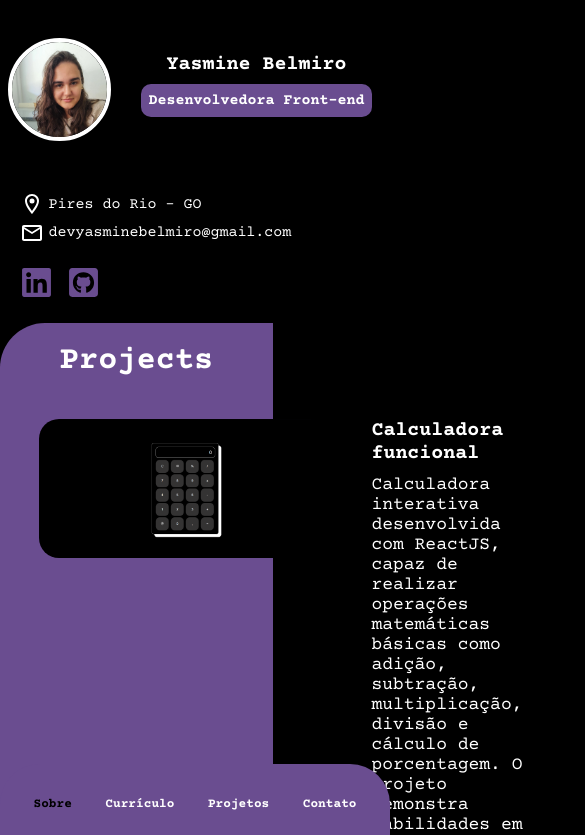
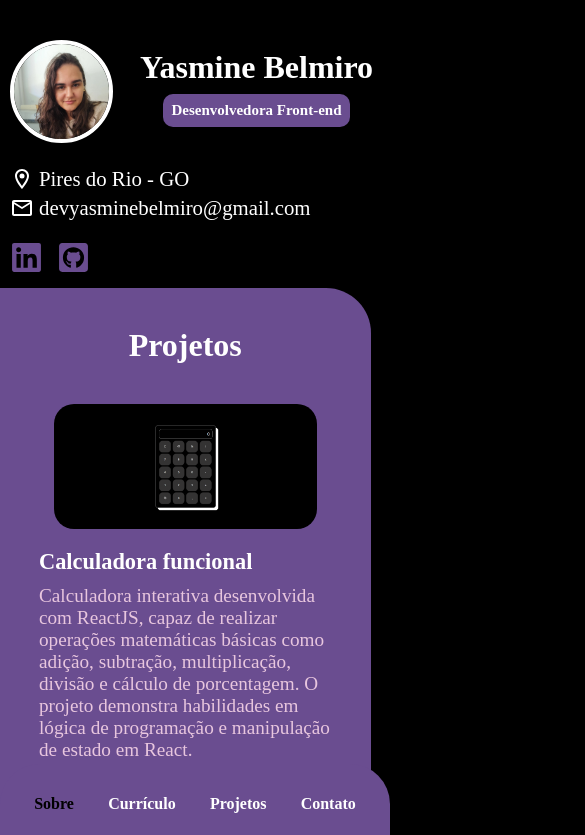
Before and after one commit to yasminebelmiro/portfolio, a React (Vite) app: page /projetos in a window 390 px wide. Shown: the top 835 px of the page, 585 px wide, since content can reach past the window. Built offline with nearby package versions, Linux system fonts and the light colour scheme.

Commit message:
style: responsividade do site adicionada

```diff
--- a/src/components/Header/style.jsx
+++ b/src/components/Header/style.jsx
@@ -55,7 +55,8 @@ export const Item = styled(Link)`
   justify-content: center;
   font-weight: bold;
 
-  @media (max-width: 600px) {
-    font-size: 0.8rem;
+    @media (max-width: 400px) {
+    font-size: 1rem;
   }
+
 `;
--- a/src/global.jsx
+++ b/src/global.jsx
@@ -6,8 +6,7 @@ export const GlobalStyle = createGlobalStyle`
     --white: #FFFFFF;
     --purple: #6A4D90;
     --purple-100: #1E0C25;
-    --purple-200: #6A1E55;
-    --purple-300: #967A8E;
+    --purple-300:rgb(232, 198, 222);
 }
 
 *{
@@ -18,7 +17,7 @@ export const GlobalStyle = createGlobalStyle`
 
 body{
     background-color:black;
-    font-family: "Courier Prime", serif;
+
 }
 `;
 
@@ -26,10 +25,9 @@ export const GlobalContainer = styled.div`
   display: flex;
   flex-direction: row;
   width: 100vw;
-
   padding-top: 30px;
 
-  @media (max-width: 600px) {
+  @media (max-width: 1100px) {
     flex-direction: column;
     width: auto;
     height: auto;
--- a/src/pages/About/style.jsx
+++ b/src/pages/About/style.jsx
@@ -1,10 +1,8 @@
-import { FaHome } from "react-icons/fa";
-import { Fa42Group } from "react-icons/fa6";
 import styled from "styled-components";
 
 export const AboutContainer = styled.section`
   width: 70%;
-height: 83vh;
+  height: 83vh;
   display: flex;
   flex-direction: column;
   justify-content: center;
@@ -13,45 +11,35 @@ height: 83vh;
   background-color: var(--purple);
   border-radius: 45px 0px 0px 45px;
 
-  @media (max-width: 600px) {
-    width: 100%;
+  @media (max-width: 1100px) {
+    height: auto;
+    width: 95%;
     padding: 10%;
     margin-bottom: 90px;
+    border-radius: 0px 45px 45px 0px;
   }
 `;
 
 export const Title = styled.h1`
-  font-size: 2rem;
+
   margin-bottom: 5%;
-  @media (max-width: 650px) {
-    font-size: 1.5rem;
-  }
+
 `;
 
 export const Description = styled.p`
   font-size: 1.2rem;
   max-width: 700px;
 
-  @media (max-width: 1100px) {
+  @media (max-width: 900px) {₢
     font-size: 1rem;
-    max-width: 500px;
   }
 
-  @media (max-width: 850px) {
-    max-width: 400px;
-  }
-  @media (max-width: 650px) {
-    max-width: 350px;
-  }
 `;
 
 export const Subtitle = styled.h2`
-  font-size: 2rem;
+
   margin: 5% 0;
 
-  @media (max-width: 650px) {
-    font-size: 1.5rem;
-  }
 `;
 
 export const LangageContent = styled.div`
@@ -62,15 +50,9 @@ export const LangageContent = styled.div`
   align-items: center;
 
   @media (max-width: 1100px) {
-    max-width: 500px;
     gap: 30px;
   }
-
-  @media (max-width: 850px) {
-    max-width: 400px;
-  }
-  @media (max-width: 650px) {
-    max-width: 350px;
+  @media (max-width: 600px) {
     gap: 20px;
   }
 `;
--- a/src/pages/Contacts/style.jsx
+++ b/src/pages/Contacts/style.jsx
@@ -2,15 +2,23 @@ import styled from "styled-components";
 
 export const ContactContainer = styled.div`
   width: 70%;
-
+  height: auto;
   display: flex;
   flex-direction: column;
+  justify-content: center;
   align-items: center;
-
   color: white;
   background-color: var(--purple);
   border-radius: 45px 0px 0px 45px;
-  padding: 3% 10%;
+  padding: 5%;
+
+  @media (max-width: 1100px) {
+    height: auto;
+    width: 95%;
+    padding: 10%;
+    margin-bottom: 90px;
+    border-radius: 0px 45px 45px 0px;
+  }
 `;
 
 export const SocialIcons = styled.div`
@@ -21,8 +29,10 @@ export const SocialIcons = styled.div`
 export const ContactForm = styled.form`
   display: flex;
   flex-direction: column;
-  align-items: center;
   margin-top: 20px;
+   @media (max-width: 600px) {
+
+  }
 `;
 
 export const SmallInput = styled.input`
@@ -35,6 +45,9 @@ export const SmallInput = styled.input`
   padding-right: 20px;
   font-size: 18px;
   color: black;
+  @media (max-width: 600px) {
+    width: 100%;
+  }
 `;
 
 export const LargeInput = styled.input`
@@ -47,10 +60,14 @@ export const LargeInput = styled.input`
   padding-right: 20px;
   font-size: 18px;
   color: black;
+
+  @media (max-width: 600px) {
+    width: 100%;
+  }
 `;
 
 export const Button = styled.button`
-  width: 200px;
+  width: 494px;
   height: 40px;
   border: none;
   background-color: black;
@@ -58,6 +75,9 @@ export const Button = styled.button`
   font-size: 18px;
   border-radius: 20px;
   cursor: pointer;
+    @media (max-width: 600px) {
+    width: 100%;
+  }
 `;
 
 export const SocialContainer = styled.div`
--- a/src/pages/Cv/style.jsx
+++ b/src/pages/Cv/style.jsx
@@ -2,15 +2,23 @@ import styled from "styled-components";
 
 export const CvContainer = styled.div`
   width: 70%;
-
+  height: auto;
   display: flex;
   flex-direction: column;
-
+  justify-content: center;
   align-items: center;
   color: white;
   background-color: var(--purple);
   border-radius: 45px 0px 0px 45px;
-  padding: 5% 10%;
+  padding: 5%;
+
+  @media (max-width: 1100px) {
+    height: auto;
+    width: 95%;
+    padding: 10%;
+    margin-bottom: 90px;
+    border-radius: 0px 45px 45px 0px;
+  }
 `;
 
 export const Title = styled.h1``;
@@ -18,12 +26,14 @@ export const Title = styled.h1``;
 export const Button = styled.button`
   background-color: black;
   color: white;
-  font-size: 20px;
-  width: 217px;
-  height: 47px;
+  font-size: 1rem;
+  width: 200px;
+  height: 40px;
   border-radius: 20px;
   border: none;
   cursor: pointer;
+  margin: 20px;
+
   &: hover {
     background-color: white;
     color: black;
@@ -36,14 +46,24 @@ export const EducationContent = styled.div`
 `;
 
 export const IconContainer = styled.div`
+  display: flex;
+  justify-content: center;
+  align-items: center;
   height: 60px;
   background-color: black;
   padding: 10px;
   border-radius: 10px;
+
+  @media (max-width: 600px) {
+    height: 50px;
+  }
 `;
 
 export const Icon = styled.div`
   font-size: 38px;
+  @media (max-width: 600px) {
+    font-size: 28px;
+  }
 `;
 
 export const DescriptionContent = styled.div`
@@ -54,17 +74,19 @@ export const DescriptionContent = styled.div`
 `;
 
 export const Subtitle = styled.h2`
-  margin-top: 20px;
-  font-size: 25px;
+  margin-top: 15px;
+  font-size: 1.6rem;
 `;
 export const Column = styled.div`
   padding: 20px 0;
 `;
 
 export const Name = styled.h3`
-  font-size: 20px;
+  font-size: 1.4rem;
+  margin-bottom: 15px;
 `;
 
 export const Description = styled.p`
-  font-size: 18px;
+  font-size: 1.2rem;
+  color: var(--purple-300);
 `;
--- a/src/pages/Home/style.jsx
+++ b/src/pages/Home/style.jsx
@@ -9,9 +9,14 @@ export const HomeContainer = styled.section`
   align-items: center;
   color: white;
 
-  @media (max-width: 600px) {
+  @media (max-width: 1100px) {
     width: 100%;
     height: auto;
+    padding: 30px;
+  }
+  @media (max-width: 400px) {
+
+    padding: 10px;
   }
 `;
 
@@ -21,10 +26,10 @@ export const MobileRow = styled.div`
   justify-content: center;
   align-items: center;
 
-  @media (max-width: 600px) {
+  @media (max-width: 1100px) {
     width: 100%;
     flex-direction: row;
-    padding: 2%;
+
     gap: 20px;
   }
 `;
@@ -46,9 +51,13 @@ export const MobileColumnVariant = styled(MobileColumn)`
     width: 100%;
     flex-direction: column;
     align-items: start;
-    padding: 5%
-  }`
+    padding: 5%;
+  }
 
+  @media (max-width: 400px) {
+    padding: 0%;
+  }
+`;
 
 export const Image = styled.img`
   max-width: 100%;
@@ -64,16 +73,16 @@ export const Image = styled.img`
 `;
 
 export const Name = styled.h1`
-  font-size: 25px;
+  font-size: 2rem;
   margin-bottom: 0.5rem;
 
   @media (max-width: 600px) {
-    font-size: 20px;
+    font-size: 1.1rempx;
   }
 `;
 
 export const Hole = styled.h2`
-  font-size: 18px;
+  font-size: 1.5rem;
   background-color: var(--purple);
   padding: 0.5rem;
   margin-bottom: 2rem;
@@ -84,14 +93,10 @@ export const Hole = styled.h2`
 `;
 
 export const Text = styled.p`
-  font-size: 18px;
+  font-size: 1.3rem;
   display: flex;
   align-items: center;
   margin-bottom: 0.3rem;
-
-  @media (max-width: 600px) {
-    font-size: 15px;
-  }
 `;
 
 export const TextIcons = styled.div`
@@ -109,7 +114,7 @@ export const SocialContainer = styled.div`
 `;
 
 export const SocialIcons = styled.div`
-  font-size: 35px;
+  font-size: 50px;
   @media (max-width: 600px) {
     font-size: 33px;
     color: var(--purple);
--- a/src/pages/Projects/Projects.jsx
+++ b/src/pages/Projects/Projects.jsx
@@ -81,7 +81,7 @@ const Projects = () => {
 
   return (
     <ProjectsContainer>
-      <Title style={{ textAlign: "center" }}>Projects</Title>
+      <Title style={{ textAlign: "center" }}>Projetos</Title>
 
       <ProjectsGrid>
         {projects.map((item) => (
--- a/src/pages/Projects/style.jsx
+++ b/src/pages/Projects/style.jsx
@@ -2,14 +2,23 @@ import styled from "styled-components";
 
 export const ProjectsContainer = styled.div`
   width: 70%;
-
+  height: auto;
   display: flex;
   flex-direction: column;
-
+  justify-content: center;
+  align-items: center;
   color: white;
   background-color: var(--purple);
   border-radius: 45px 0px 0px 45px;
-  padding: 5% 10%;
+  padding: 5%;
+
+  @media (max-width: 1100px) {
+    height: auto;
+    width: 95%;
+    padding: 10%;
+    margin-bottom: 90px;
+    border-radius: 0px 45px 45px 0px;
+  }
 `;
 
 export const Title = styled.h1`
@@ -24,13 +33,24 @@ export const ProjectsGrid = styled.div`
 export const ProjectCard = styled.div`
   display: flex;
   flex-direction: row;
+  justify-content: center;
+  align-items: center;
   margin: 40px 0;
+
+  @media (max-width: 800px) {
+    flex-direction: column;
+  }
 `;
 
 export const Image = styled.img`
-  width: 300px;
+ width: 300px;
   height: 139px;
   border-radius: 20px;
+
+  @media (max-width: 800px) {
+    width: 90%;
+    height: auto;
+  }
 `;
 
 export const Column = styled.div`
@@ -38,17 +58,24 @@ export const Column = styled.div`
   padding-left: 40px;
   justify-content: space-between;
   flex-direction: column;
+
+  @media (max-width: 800px) {
+    align-items: flex-start;
+    padding: 20px 0;
+
+  }
 `;
 export const Row = styled.div`
   display: flex;
   flex-direction: row;
 `;
 export const Name = styled.div`
-  font-size: 20px;
+  font-size: 1.4rem;
   font-weight: bold;
 `;
 
 export const Description = styled.p`
-  font-size: 18px;
+  font-size: 1.2rem;
   margin: 10px 0;
+  color: var(--purple-300);
 `;
```
